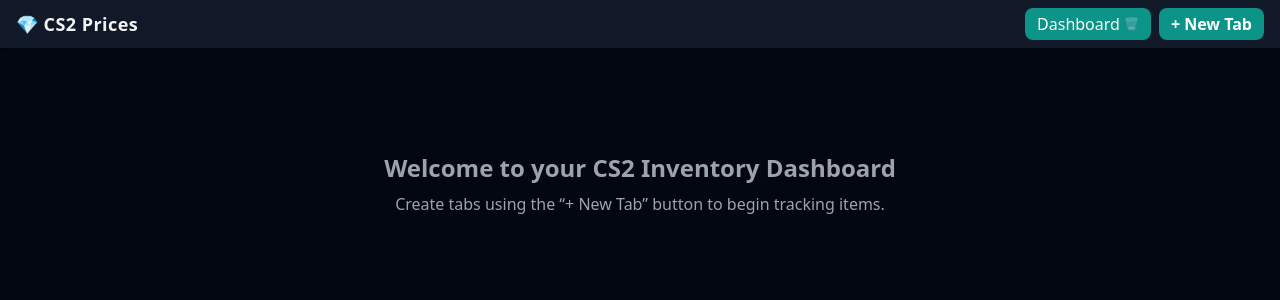
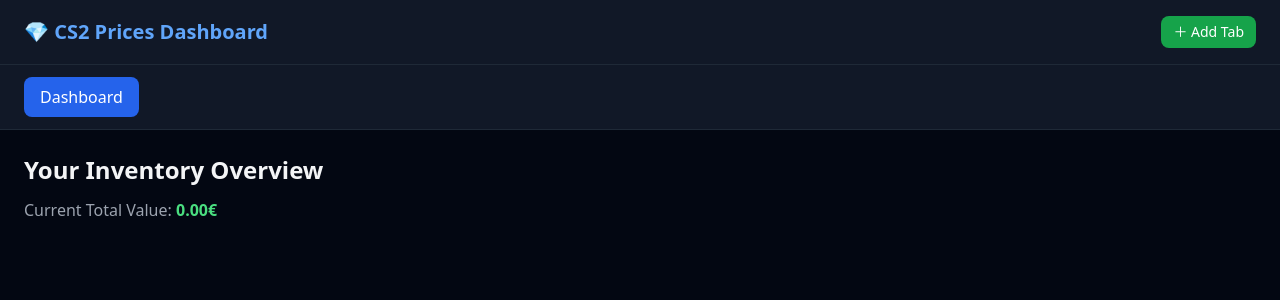
Before and after one commit to itsBhx/CS2-Prices, a Next.js app: page / in a window 1280 px wide. Shown: the top 300 px of the page. Built offline with nearby package versions, Linux system fonts and the light colour scheme.

Commit message:
Update index.js

```diff
--- a/pages/index.js
+++ b/pages/index.js
@@ -1,177 +1,106 @@
-console.log("✅ Tailwind connected!");
+import { useEffect, useState } from "react";
 
-import React, { useState, useEffect } from "react";
-import { motion, AnimatePresence } from "framer-motion";
+export default function Home() {
+  const [tabs, setTabs] = useState([]);
+  const [activeTab, setActiveTab] = useState("Dashboard");
+  const [inventory, setInventory] = useState([]);
+  const [lastUpdated, setLastUpdated] = useState(null);
 
-const Navbar = ({ tabs, setTabs, active, setActive }) => {
+  // Load saved data from localStorage (browser only)
+  useEffect(() => {
+    if (typeof window !== "undefined") {
+      const savedTabs = JSON.parse(localStorage.getItem("cs2-tabs")) || ["Dashboard"];
+      const savedInventory = JSON.parse(localStorage.getItem("cs2-inventory")) || [];
+      setTabs(savedTabs);
+      setInventory(savedInventory);
+    }
+  }, []);
+
+  // Save data to localStorage whenever it changes
+  useEffect(() => {
+    if (typeof window !== "undefined") {
+      localStorage.setItem("cs2-tabs", JSON.stringify(tabs));
+      localStorage.setItem("cs2-inventory", JSON.stringify(inventory));
+    }
+  }, [tabs, inventory]);
+
+  // Add or remove custom tabs (Majors, Stickers, etc.)
   const addTab = () => {
-    const name = prompt("New tab name:");
-    if (!name) return;
-    const newTab = { id: Date.now(), name, rows: [], cols: ["Name", "Quantity"] };
-    setTabs([...tabs, newTab]);
-    setActive(newTab.id);
+    const name = prompt("Enter new tab name:");
+    if (name && !tabs.includes(name)) setTabs([...tabs, name]);
   };
 
-  const deleteTab = (id) => {
-    if (!confirm("Delete this tab?")) return;
-    const updated = tabs.filter((t) => t.id !== id);
-    setTabs(updated);
-    if (active === id) setActive(null);
+  const removeTab = (name) => {
+    if (name !== "Dashboard" && confirm(`Delete tab "${name}"?`)) {
+      setTabs(tabs.filter((t) => t !== name));
+      if (activeTab === name) setActiveTab("Dashboard");
+    }
   };
 
+  // Mock total for demonstration
+  const totalValue = inventory.reduce((sum, i) => sum + i.price * i.qty, 0).toFixed(2);
+
   return (
-    <nav className="flex items-center justify-between bg-gray-900 text-gray-100 px-4 py-2 shadow">
-      <h1 className="text-lg font-bold tracking-wide">💎 CS2 Prices</h1>
-      <div className="flex items-center gap-2 overflow-x-auto">
-        {tabs.map((t) => (
+    <div className="min-h-screen bg-gray-950 text-gray-100 font-sans">
+      {/* Top bar */}
+      <header className="flex items-center justify-between px-6 py-4 border-b border-gray-800 bg-gray-900">
+        <h1 className="text-xl font-bold text-blue-400">💎 CS2 Prices Dashboard</h1>
+        <div className="flex items-center space-x-2">
+          <button
+            onClick={addTab}
+            className="bg-green-600 hover:bg-green-700 text-white px-3 py-1.5 rounded-lg text-sm"
+          >
+            ＋ Add Tab
+          </button>
+        </div>
+      </header>
+
+      {/* Tabs */}
+      <nav className="flex flex-wrap gap-2 px-6 py-3 bg-gray-900 border-b border-gray-800">
+        {tabs.map((tab) => (
           <div
-            key={t.id}
-            className={`flex items-center gap-1 px-3 py-1 rounded-lg cursor-pointer transition ${
-              active === t.id
-                ? "bg-teal-600 text-white"
-                : "bg-gray-800 hover:bg-gray-700"
+            key={tab}
+            className={`flex items-center space-x-2 px-4 py-2 rounded-lg cursor-pointer ${
+              tab === activeTab ? "bg-blue-600 text-white" : "bg-gray-800 hover:bg-gray-700"
             }`}
-            onClick={() => setActive(t.id)}
+            onClick={() => setActiveTab(tab)}
           >
-            {t.name}
+            <span>{tab}</span>
+            {tab !== "Dashboard" && (
               <button
-              className="text-xs opacity-70 hover:opacity-100"
                 onClick={(e) => {
                   e.stopPropagation();
-                deleteTab(t.id);
+                  removeTab(tab);
                 }}
+                className="text-xs text-gray-300 hover:text-red-400"
               >
-              🗑️
+                ✕
               </button>
+            )}
           </div>
         ))}
-        <button
-          onClick={addTab}
-          className="bg-teal-600 hover:bg-teal-500 text-white font-bold px-3 py-1 rounded-lg"
-        >
-          + New Tab
-        </button>
-      </div>
       </nav>
-  );
-};
 
-const PageGrid = ({ page }) => {
-  const [rows, setRows] = useState(page.rows || []);
-  const [cols, setCols] = useState(page.cols || ["Name", "Quantity"]);
-
-  useEffect(() => {
-    localStorage.setItem(
-      `page-${page.id}`,
-      JSON.stringify({ rows, cols })
-    );
-  }, [rows, cols, page.id]);
-
-  const addRow = () => {
-    const newRow = Array(cols.length).fill("");
-    setRows([...rows, newRow]);
-  };
-
-  const addCol = () => {
-    const name = prompt("Column name:");
-    if (!name) return;
-    setCols([...cols, name]);
-    setRows(rows.map((r) => [...r, ""]));
-  };
-
-  const updateCell = (r, c, value) => {
-    const updated = [...rows];
-    updated[r][c] = value;
-    setRows(updated);
-  };
-
-  return (
-    <div className="p-6">
-      <div className="flex justify-end gap-2 mb-3">
-        <button
-          onClick={addCol}
-          className="bg-gray-700 hover:bg-gray-600 text-sm px-3 py-1 rounded text-white"
-        >
-          + Column
-        </button>
-        <button
-          onClick={addRow}
-          className="bg-teal-600 hover:bg-teal-500 text-sm px-3 py-1 rounded text-white"
-        >
-          + Row
-        </button>
-      </div>
-      <div className="overflow-x-auto border border-gray-700 rounded-lg">
-        <table className="w-full text-sm text-gray-100">
-          <thead className="bg-gray-800">
-            <tr>
-              {cols.map((c, i) => (
-                <th key={i} className="px-3 py-2 text-left">
-                  {c}
-                </th>
-              ))}
-            </tr>
-          </thead>
-          <tbody>
-            {rows.map((r, i) => (
-              <tr key={i} className="odd:bg-gray-900 even:bg-gray-800">
-                {r.map((cell, j) => (
-                  <td key={j} className="px-3 py-2">
-                    <input
-                      className="bg-transparent border border-gray-700 rounded w-full px-2 py-1 focus:outline-none focus:ring-1 focus:ring-teal-500"
-                      value={cell}
-                      onChange={(e) => updateCell(i, j, e.target.value)}
-                    />
-                  </td>
-                ))}
-              </tr>
-            ))}
-          </tbody>
-        </table>
-      </div>
-    </div>
-  );
-};
-
-export default function App() {
-  const [tabs, setTabs] = useState(() => {
-    const saved = localStorage.getItem("tabs");
-    return saved ? JSON.parse(saved) : [{ id: 1, name: "Dashboard", rows: [], cols: [] }];
-  });
-  const [active, setActive] = useState(tabs[0]?.id || null);
-
-  useEffect(() => {
-    localStorage.setItem("tabs", JSON.stringify(tabs));
-  }, [tabs]);
-
-  const activeTab = tabs.find((t) => t.id === active);
-
-  return (
-    <div className="min-h-screen bg-gray-950 text-gray-100">
-      <Navbar tabs={tabs} setTabs={setTabs} active={active} setActive={setActive} />
+      {/* Main Content */}
       <main className="p-6">
-        <AnimatePresence mode="wait">
-          {activeTab ? (
-            <motion.div
-              key={activeTab.id}
-              initial={{ opacity: 0, y: 20 }}
-              animate={{ opacity: 1, y: 0 }}
-              exit={{ opacity: 0, y: -20 }}
-              transition={{ duration: 0.3 }}
-            >
-              {activeTab.name === "Dashboard" ? (
-                <div className="text-center text-gray-400 mt-20">
-                  <h2 className="text-2xl font-bold mb-2">Welcome to your CS2 Inventory Dashboard</h2>
-                  <p>Create tabs using the “+ New Tab” button to begin tracking items.</p>
+        {activeTab === "Dashboard" ? (
+          <div>
+            <h2 className="text-2xl font-semibold mb-3">Your Inventory Overview</h2>
+            <p className="text-gray-400 mb-4">
+              Current Total Value: <span className="text-green-400 font-semibold">{totalValue}€</span>
+            </p>
+            <p className="text-sm text-gray-500">
+              {lastUpdated ? `Last updated: ${new Date(lastUpdated).toLocaleTimeString()}` : ""}
+            </p>
           </div>
         ) : (
-                <PageGrid page={activeTab} />
+          <div>
+            <h2 className="text-xl font-semibold">{activeTab}</h2>
+            <p className="text-gray-400 mt-2">
+              This is your <strong>{activeTab}</strong> collection page.
+            </p>
+          </div>
         )}
-            </motion.div>
-          ) : (
-            <p>No tab selected.</p>
-          )}
-        </AnimatePresence>
       </main>
     </div>
   );
```
Lines whose indentation alone changed are shown as unchanged.
